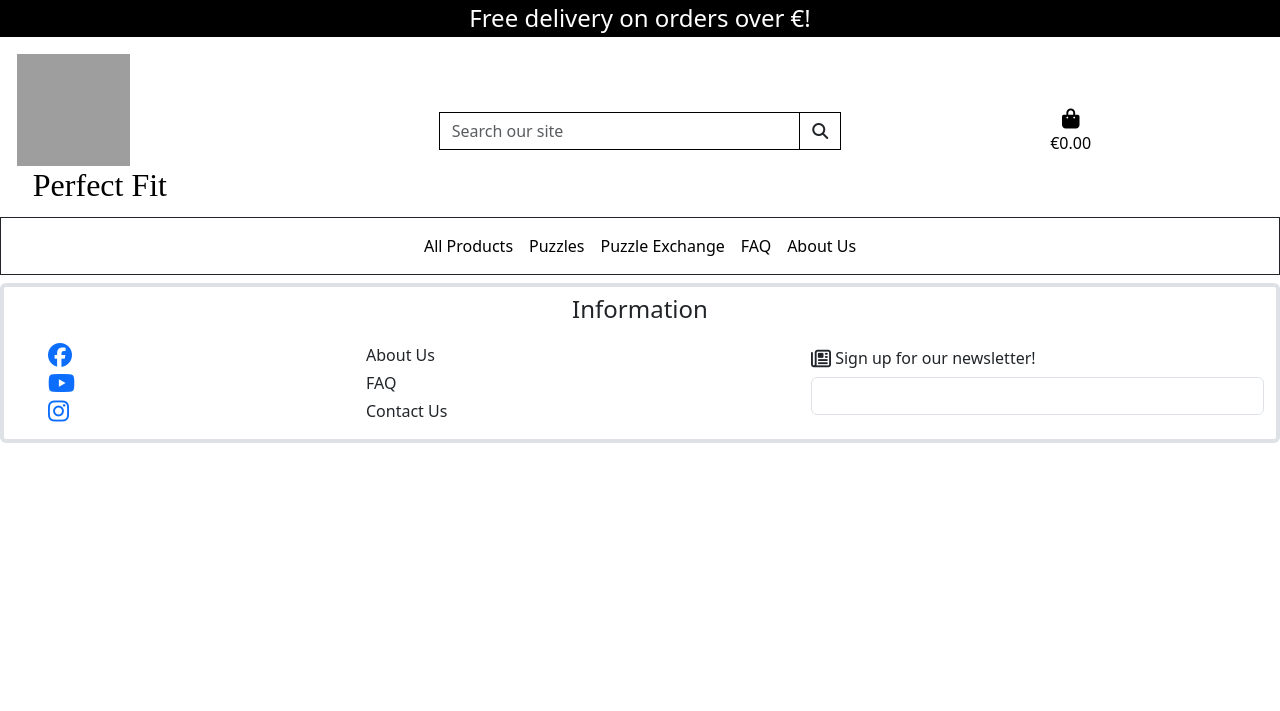
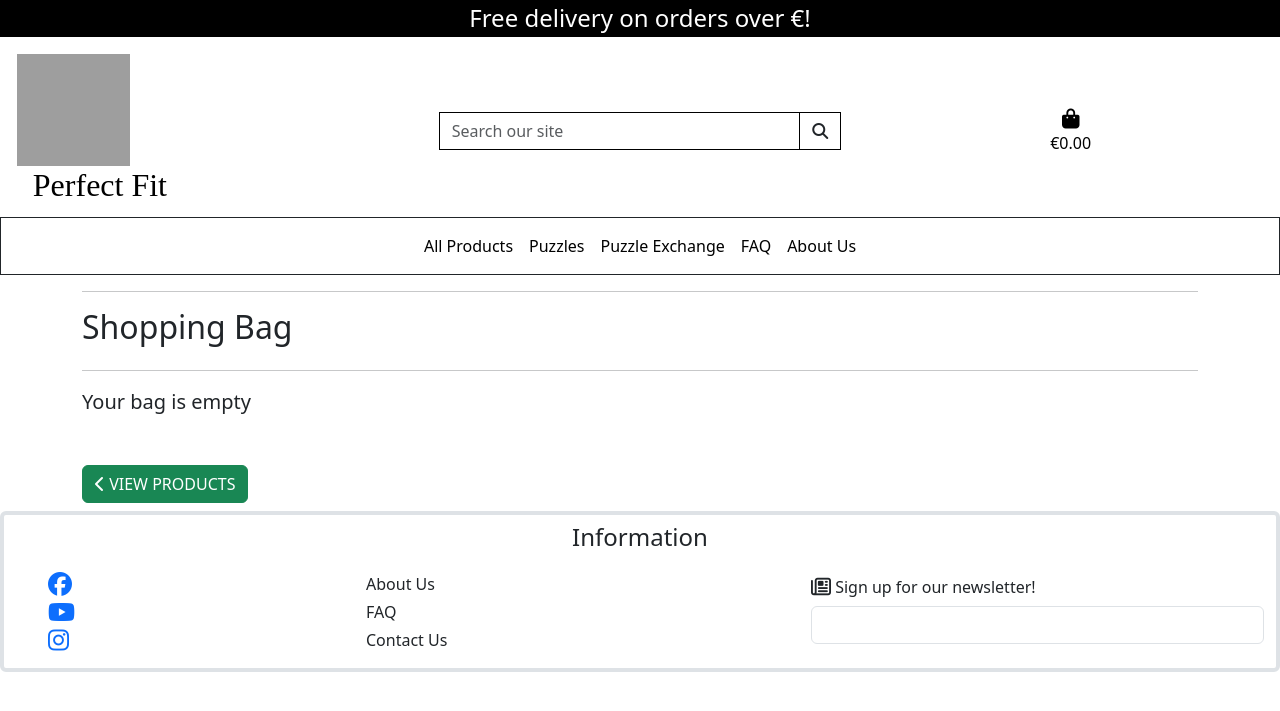
Before and after one commit to ZoeMacf/perfect-fit, a Django app: page /bag/ in a window 1280 px wide. Shown: the top 711 px of the page. Run offline with Django 5.2, Linux system fonts and the light colour scheme; some libraries are stand-ins or nearby versions; some web fonts are replaced; grey boxes are pictures that could not be loaded.

Commit message:
wire up button to go to products page from bag page

```diff
--- a/bag/templates/bag/bag.html
+++ b/bag/templates/bag/bag.html
@@ -3,5 +3,30 @@
 
 {% block content %}
 
+<div class="container mb-2">
+  <div class="row">
+    <div class="col">
+        <hr>
+        <h2 class="mb-4">Shopping Bag</h2>
+        <hr>
+    </div>
+  </div>
+
+  <div class="row">
+    <div class="col">
+      {% if bag_items %}
+        <div class="table-responsive rounded"></div>
+      {% else %}
+          <p class="lead mb-5">Your bag is empty</p>
+          <a href="{% url 'all_products' %}" class="btn btn-success rounded-2 btn">
+            <span class="icon">
+              <i class="fas fa-chevron-left"></i>
+            </span>
+            <span class="text-uppercase">View Products</span>
+          </a>
+      {% endif %}
+    </div>
+  </div>
+</div>
 
 {% endblock %}
```
